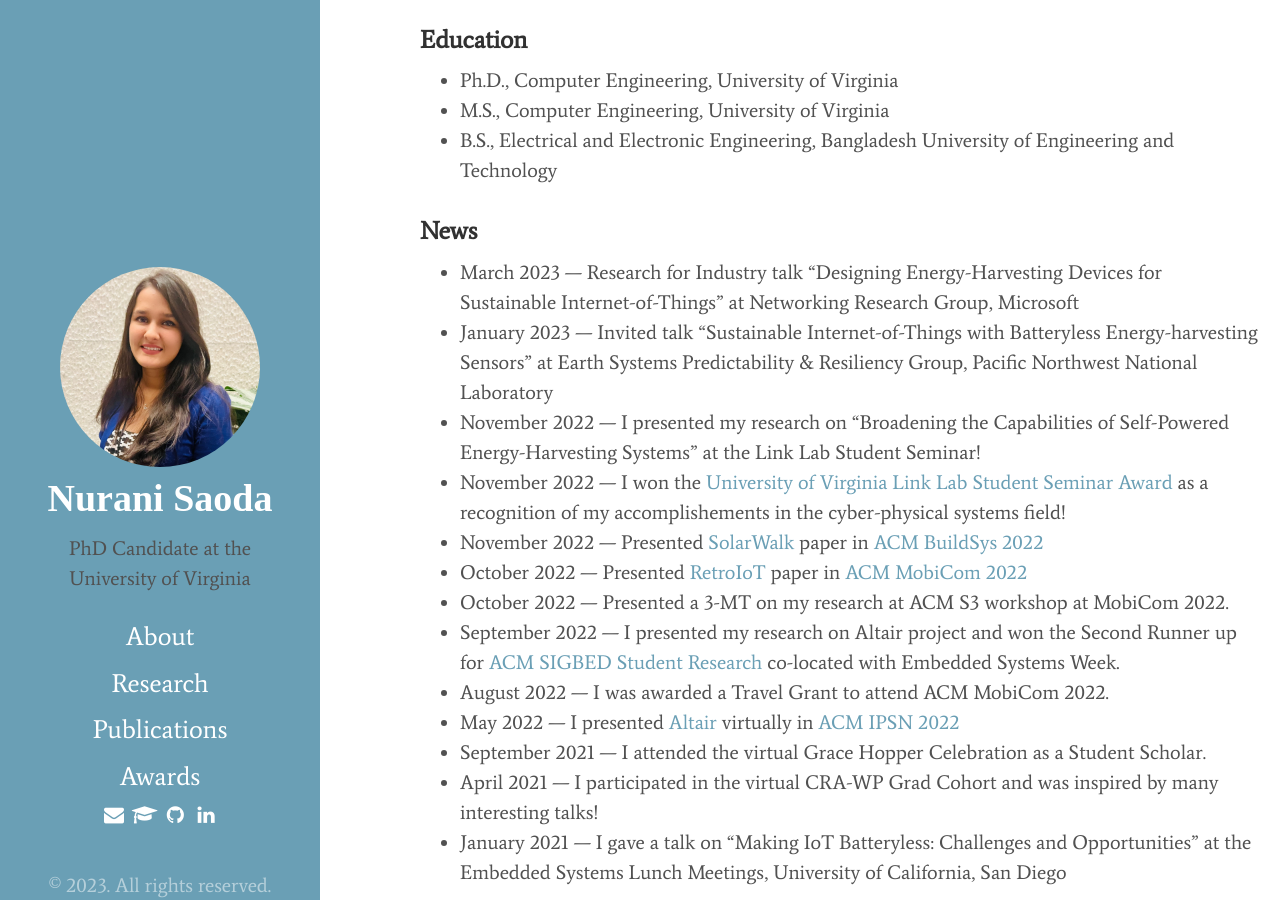
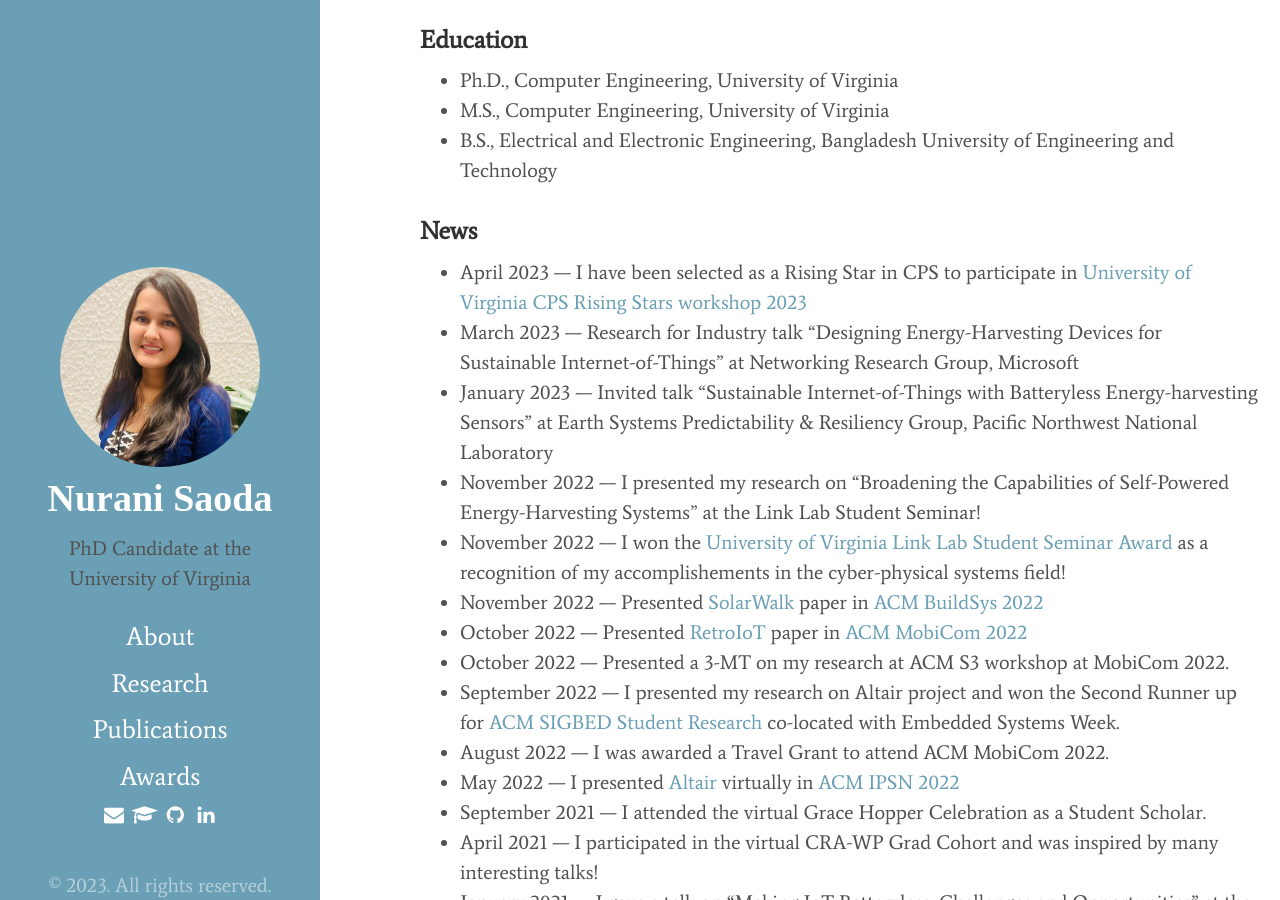
Before and after one commit to nsaoda/nsaoda.github.io, a Jekyll site: the page built from index.md, in a window 1280 px wide and 900 px high, scrolled down 486 px. Built offline with Jekyll 4.4.1, drawn with Linux system fonts in a browser that asks for light colours; cached includes are drawn as plain includes.

```diff
--- a/index.md
+++ b/index.md
@@ -19,6 +19,8 @@ I am a proud member of [UVA Engineering Link Lab](https://engineering.virginia.e
 
 ### News
 
+
+* April 2023 --- I have been selected as a Rising Star in CPS to participate in [University of Virginia CPS Rising Stars workshop 2023](https://risingstars.linklab.virginia.edu/2023/)
 * March 2023 --- Research for Industry talk "Designing Energy-Harvesting Devices for Sustainable Internet-of-Things" at Networking Research Group, Microsoft
 * January 2023 --- Invited talk "Sustainable Internet-of-Things with Batteryless Energy-harvesting Sensors" at Earth Systems Predictability & Resiliency Group, Pacific Northwest National Laboratory
 * November 2022 --- I presented my research on "Broadening the Capabilities of Self-Powered Energy-Harvesting Systems" at the Link Lab Student Seminar!
```
Also changed, not shown: awards.md (+1 -0 lines), 3 other files.
